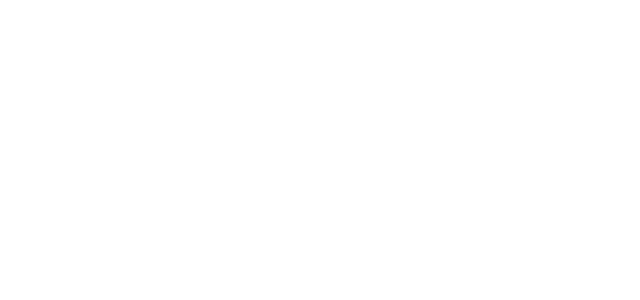
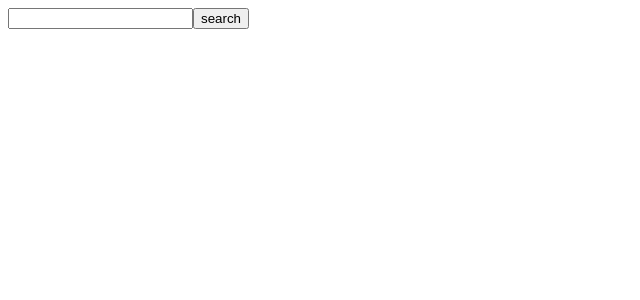
Before and after one commit to Fede-forti/eserciziReact, a React (Create React App) app in the folder esercizio-react/esercizioState/state-app/: page /users/1 in a window 1280 px wide. Before the commit this address had no page. Shown: the top 300 px of the page, without its empty margins (0-640 px from the left). Built offline with nearby package versions, Linux system fonts and the light colour scheme.

Commit message:
exercise done

```diff
--- a/esercizio-react/esercizioState/state-app/src/App.js
+++ b/esercizio-react/esercizioState/state-app/src/App.js
@@ -2,6 +2,7 @@
 import { Route, Routes } from "react-router-dom";
 import { Welcome } from "./Welcome";
 import { Counter } from "./Counter";
+import { ShowGithubUsers } from "./ShowGithubUsers";
 
 export function App() {
 
@@ -11,6 +12,7 @@
                 <Routes>
                     <Route path="/" element={<Welcome name='Federica'/>}/>
                     <Route path="/Counter" element={<Counter/>}/>
+                    <Route path="/users/:username" element={<ShowGithubUsers/>}/>
                 </Routes>
             </div>
         )
--- /dev/null
+++ b/esercizio-react/esercizioState/state-app/src/ShowGithubUsers.js
@@ -0,0 +1,12 @@
+import { useParams } from "react-router-dom";
+import GitHubUserList from "./GithubUserList";
+
+export function ShowGithubUsers() {
+    const {username} = useParams()
+    return (
+        <>
+            <GitHubUserList username={username} />
+        </>
+
+    )
+}
```
